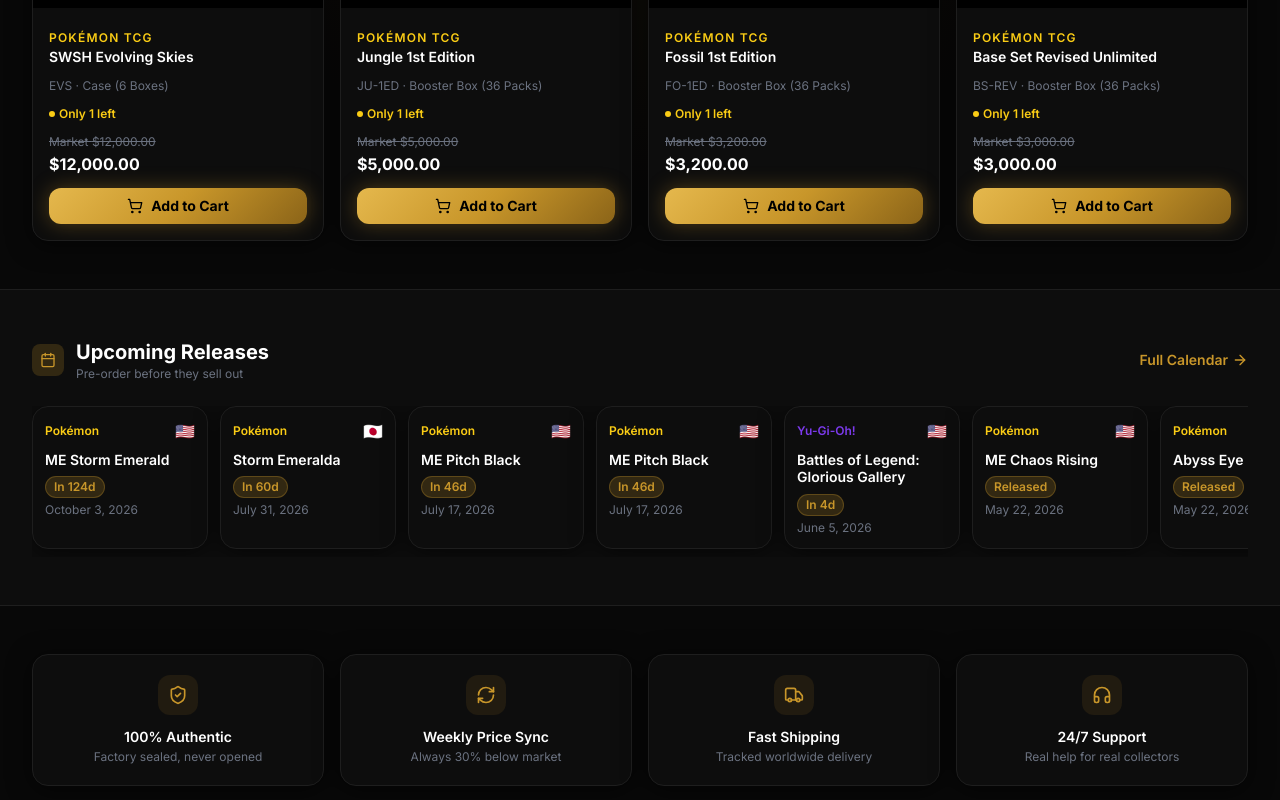
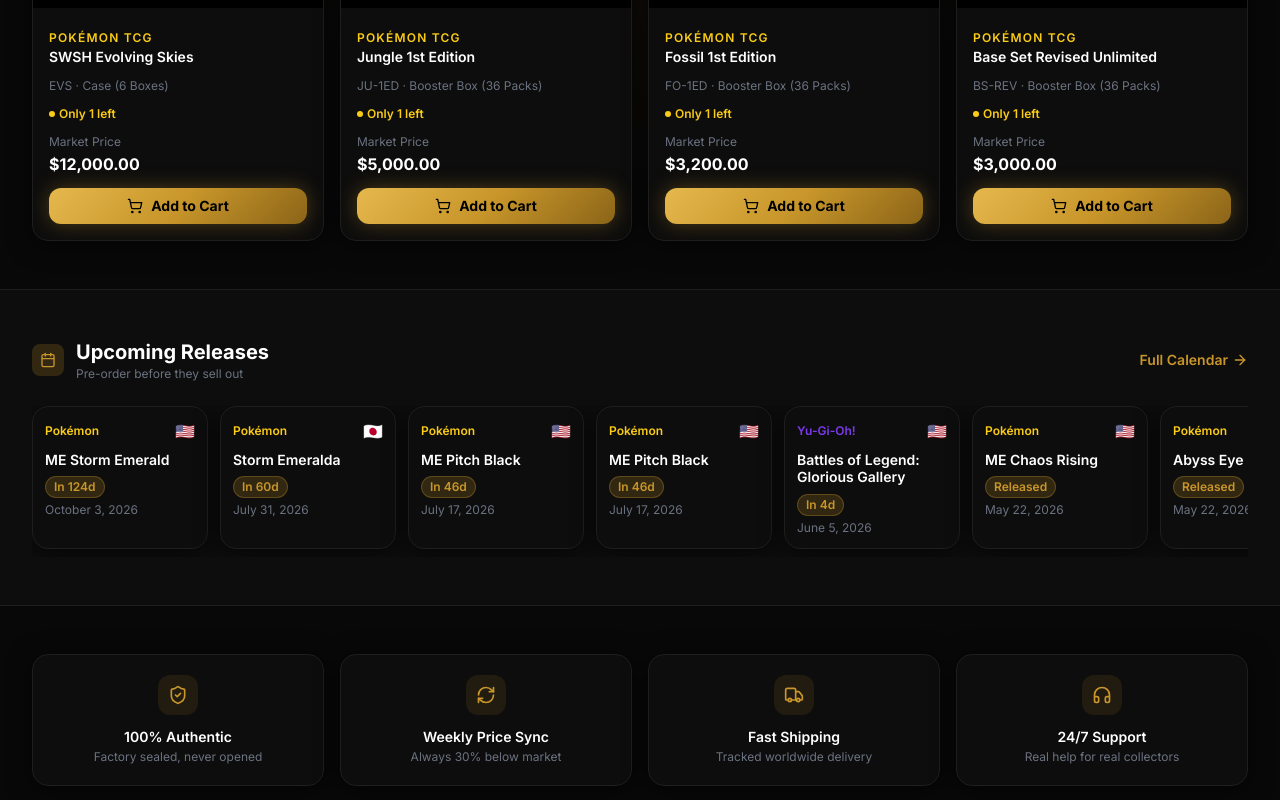
Before and after one commit to cynthiachris01234-art/-tcg-store, a Next.js app: page / in a window 1280 px wide. Shown: the part 2400-3200 px from the top of the page. Built offline with nearby package versions, Linux system fonts and the light colour scheme; no server answers; grey boxes are pictures that could not be loaded.

Commit message:
Set all prices to market price, show Market Price label on cards

```diff
--- a/components/ui/PriceTag.tsx
+++ b/components/ui/PriceTag.tsx
@@ -22,22 +22,31 @@
   const { amount, percent } = calcSavings(marketPriceUSD, ourPriceUSD);
   const s = sizes[size];
 
+  const hasDiscount = ourPriceUSD < marketPriceUSD;
+
   return (
     <div className="flex flex-col gap-0.5">
-      <span className={cn('text-muted line-through', s.market)}>
-        Market {format(marketPriceUSD)}
-      </span>
+      {hasDiscount && (
+        <span className={cn('text-muted line-through', s.market)}>
+          Market {format(marketPriceUSD)}
+        </span>
+      )}
+      {!hasDiscount && (
+        <span className={cn('text-muted', s.market)}>
+          Market Price
+        </span>
+      )}
       <div className="flex items-baseline gap-2">
         <span className={cn('text-white font-bold', s.ours)}>
           {format(ourPriceUSD)}
         </span>
-        {showSavings && (
+        {showSavings && hasDiscount && (
           <span className={cn('badge bg-success/20 text-success border border-success/30', s.badge)}>
             -{percent}%
           </span>
         )}
       </div>
-      {showSavings && (
+      {showSavings && hasDiscount && (
         <span className={cn('text-success', s.badge)}>
           You save {format(amount)}
         </span>
--- a/lib/mock-data.ts
+++ b/lib/mock-data.ts
@@ -733,7 +733,7 @@
     set_name: 'SV Ascended Heroes', set_code: 'SV-AH',
     image_url: 'https://product-images.tcgplayer.com/fit-in/400x558/668496.jpg',
     release_date: '2025-10-17', stock_quantity: 7, condition: 'sealed',
-    market_price_usd: 179, our_price_usd: 107.40,
+    market_price_usd: 179, our_price_usd: 179,
     last_price_sync: now, is_pre_order: false,
     slug: 'pokemon-svah-etb-en',
     created_at: now, updated_at: now,
```
